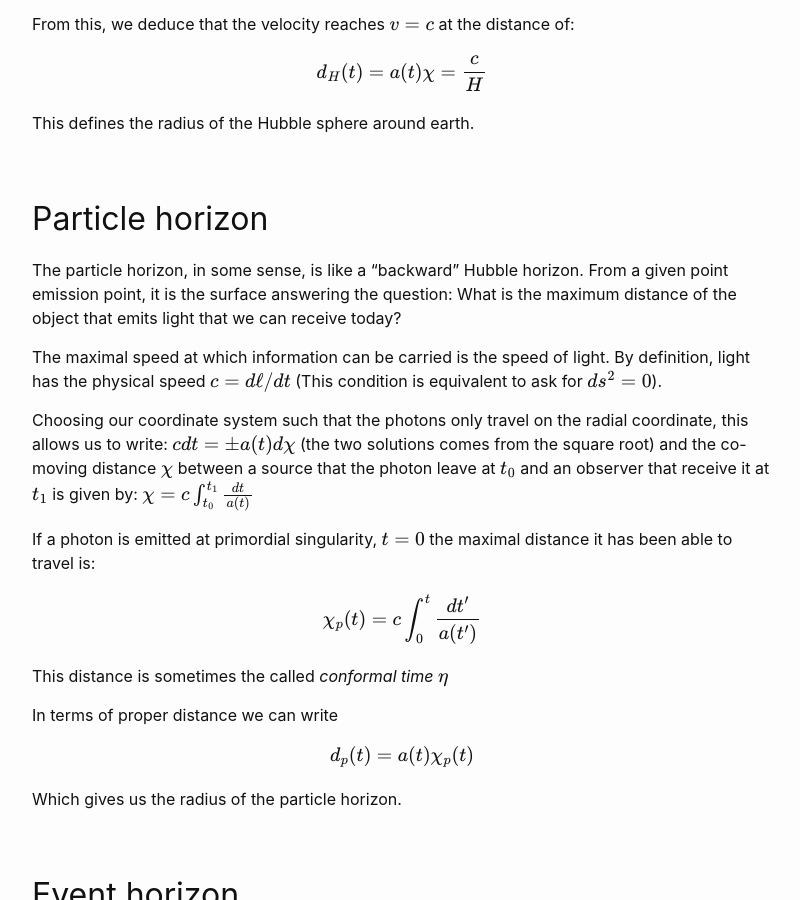
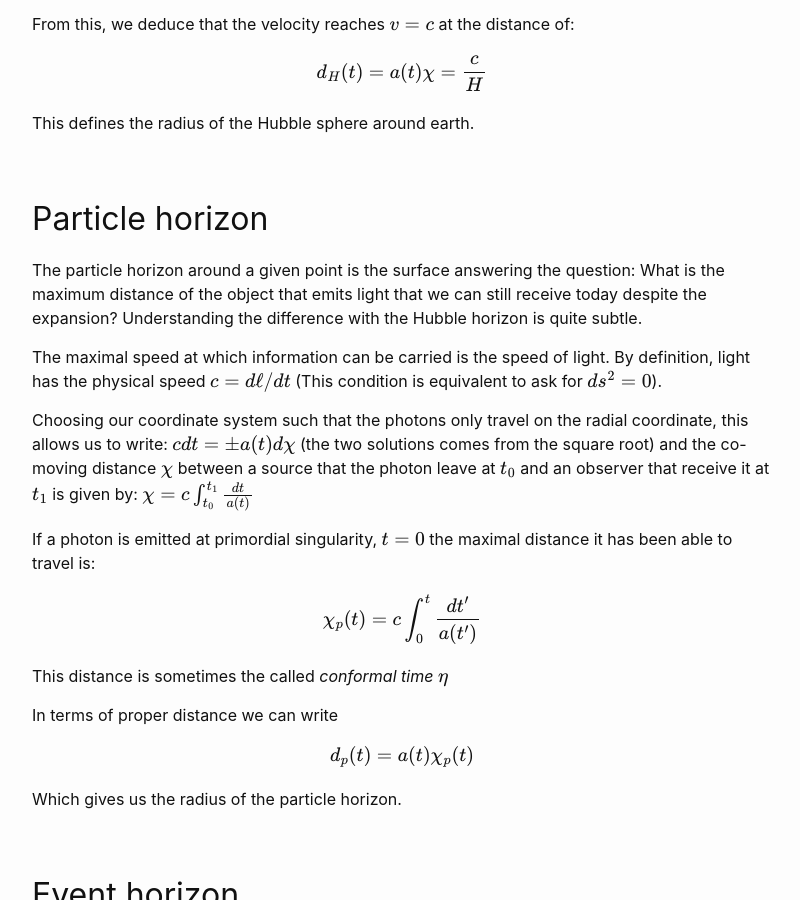
Before and after one commit to YoloNomy/YoloNomy.github.io, a Jekyll site: the page built from codes/cosmo/horizons.md, in a window 1280 px wide and 900 px high, scrolled down 1699 px. Shown: the whole window, without its empty margins (238-1038 px from the left). Built offline with Jekyll 4.4.1, drawn with Linux system fonts in a browser that asks for light colours; formulas are drawn with MathJax 3.

Commit message:
Update horizons.md

```diff
--- a/codes/cosmo/horizons.md
+++ b/codes/cosmo/horizons.md
@@ -65,7 +65,7 @@ This defines the radius of the Hubble sphere around earth.
 
 ## Particle horizon
 
-The particle horizon, in some sense, is like a "backward" Hubble horizon. From a given point emission point, it is the surface answering the question:  What is the maximum distance of the object that emits light that we can receive today?
+The particle horizon around a given point is the surface answering the question:  What is the maximum distance of the object that emits light that we can still receive today despite the expansion? Understanding the difference with the Hubble horizon is quite subtle.
 
 The maximal speed at which information can be carried is the speed of light. By definition, light has the physical speed $c = d\ell/dt$ (This condition is equivalent to ask for $ds^2=0$).
 
```
